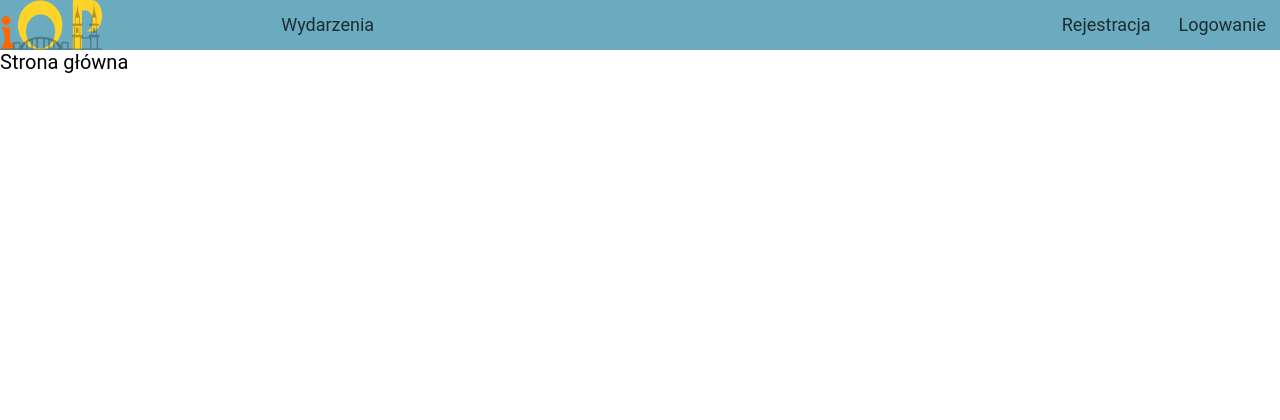
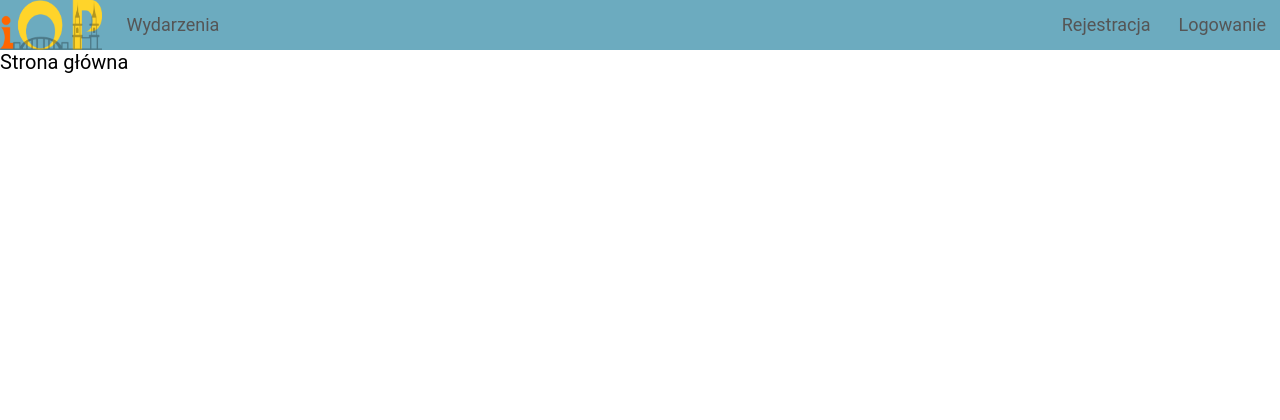
Before and after one commit to tojatos/PiastCode, a CodeIgniter app: page /PiastCode/index.php/main/index in a window 1280 px wide. Shown: the top 420 px of the page. Run offline with CodeIgniter, Linux system fonts and the light colour scheme.

Commit message:
nav color v2

```diff
--- a/public/css/main.scss
+++ b/public/css/main.scss
@@ -23,13 +23,13 @@ html {
         }
 
         nav.mainnav {
-            background-color: rgba(66, 148, 173, 0.78);
-            color: rgba(0, 0, 0, 0.74);
+            background-color: #6CABBF;
+            color: #555;
             display: flex;
             max-height: 50px;
 
             .logo {
-                flex-grow: 20;
+                flex-grow: 1;
                 img{
                     height: 50px;
                 }
@@ -48,7 +48,7 @@ html {
             }
             li {
                 @mixin foo() {
-                    color: rgba(0, 0, 0, 0.74);
+                    color: #555;
                     padding: 14px;
                     display: block;
                     font-size: 18px;
@@ -95,7 +95,7 @@ html {
         height: 40px;
         margin-top: 20px;
         color: #fff;
-        background-color: rgba(66, 148, 173, 0.78);
+        background-color: #6CABBF;
 
         p {
             height: 40px;
```
Also changed, not shown: public/css/main.css.
